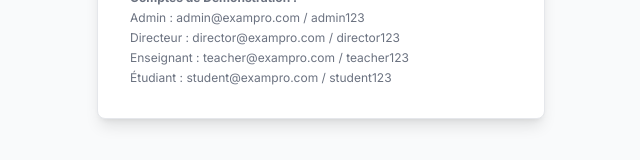
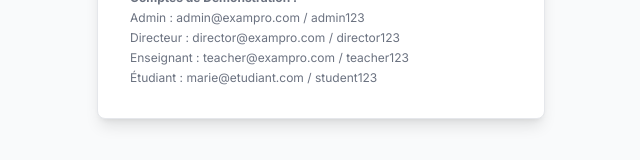
Before and after one commit to YasGuy/exampro-edu-manager, a React (Vite) app: page / in a window 1280 px wide. Shown: the part 530-690 px from the top of the page, without its empty margins (319-959 px from the left). Built offline with nearby package versions, Linux system fonts and the light colour scheme.

Commit message:
Fix: Student login email
Ensure student login uses Marie's email.

```diff
--- a/src/components/LoginForm.tsx
+++ b/src/components/LoginForm.tsx
@@ -87,7 +87,7 @@ const LoginForm = () => {
           <p>Admin : admin@exampro.com / admin123</p>
           <p>Directeur : director@exampro.com / director123</p>
           <p>Enseignant : teacher@exampro.com / teacher123</p>
-          <p>Étudiant : student@exampro.com / student123</p>
+          <p>Étudiant : marie@etudiant.com / student123</p>
         </div>
       </div>
     </div>
--- a/src/contexts/AuthContext.tsx
+++ b/src/contexts/AuthContext.tsx
@@ -27,10 +27,10 @@ const DEMO_USERS: User[] = [
   },
   {
     id: '4',
-    email: 'student@exampro.com',
+    email: 'marie@etudiant.com',
     password: 'student123',
     role: 'student',
-    name: 'Jane Student'
+    name: 'Marie Dubois'
   }
 ];
 
```
